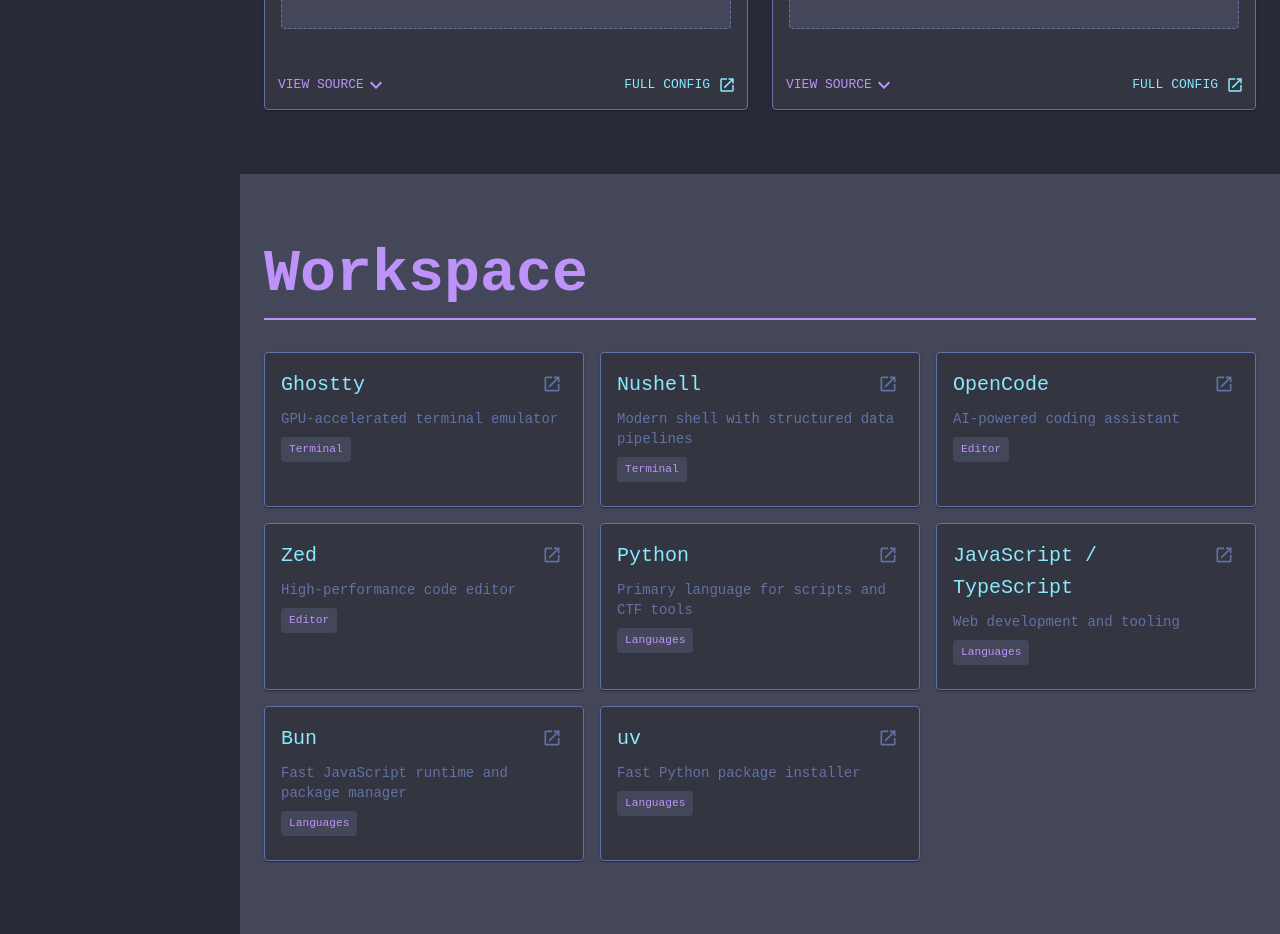
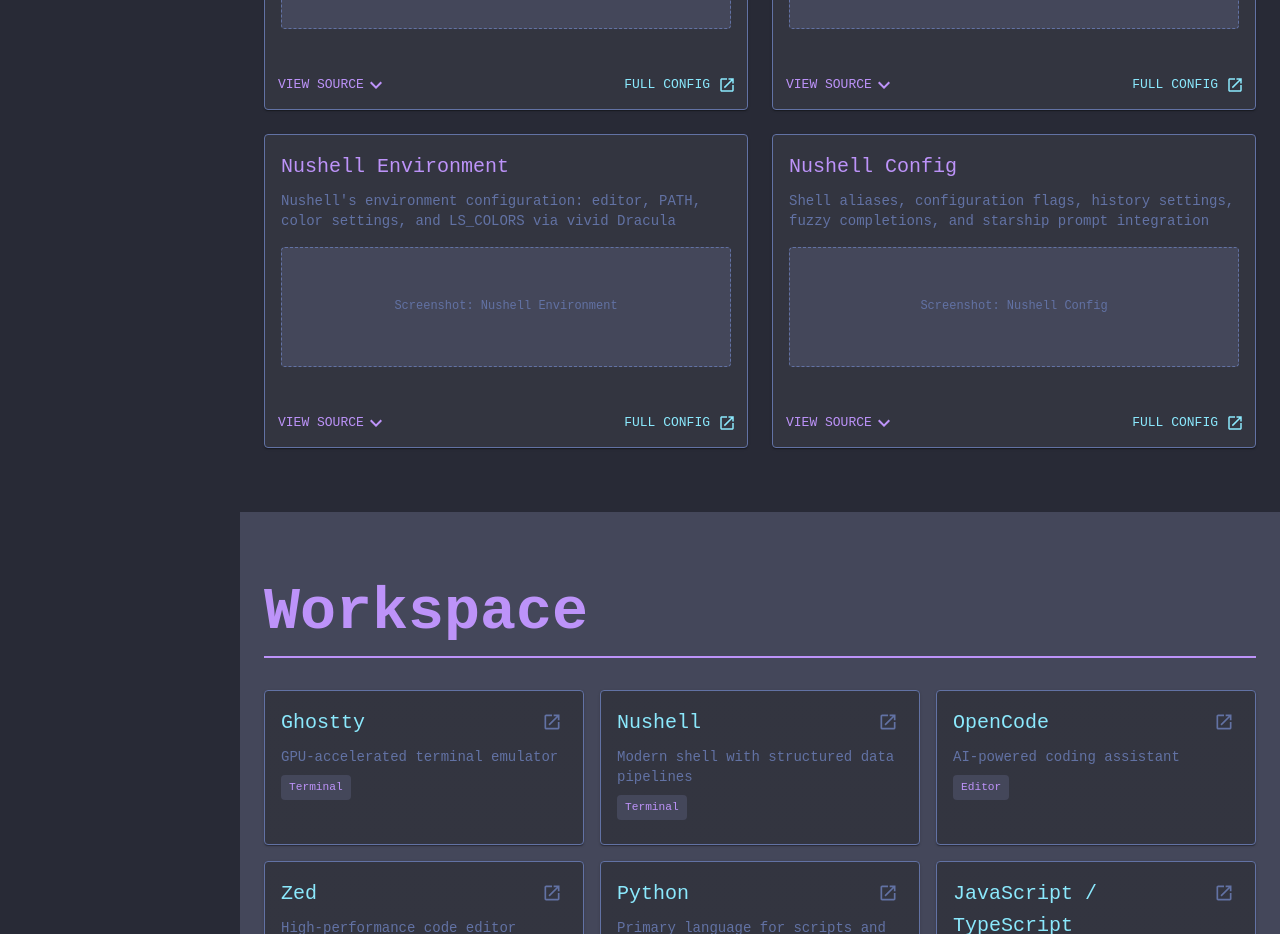
Before and after one commit to yuzu-octopus/yuzu-octopus.github.io, a React (Vite) app: page / in a window 1280 px wide. Shown: the part 2320-3254 px from the top of the page. Built offline with nearby package versions, Linux system fonts and the light colour scheme; a web font is replaced by a local one.

Commit message:
feat: add Nushell config cards (env.nu, config.nu) to portfolio

```diff
--- a/src/components/ConfigCard.tsx
+++ b/src/components/ConfigCard.tsx
@@ -26,6 +26,7 @@
   ini: 'ini',
   yaml: 'yaml',
   sh: 'bash',
+  nu: 'bash',
 };
 
 export function ConfigCard({ config }: ConfigCardProps) {
--- a/src/data/configs.ts
+++ b/src/data/configs.ts
@@ -642,4 +642,69 @@
   }
 }`,
   },
+  {
+    id: 'nushell-env',
+    name: 'Nushell Environment',
+    description: `Nushell's environment configuration: editor, PATH, color settings, and LS_COLORS via vivid Dracula`,
+    screenshot: '/screenshots/nushell-env.png',
+    sourceUrl: 'https://github.com/yuzu-octopus/.config/blob/main/nushell/env.nu',
+    language: 'nu',
+    code: `$env.EDITOR = "micro"
+$env.MICRO_TRUECOLOR = "1"
+$env.CLICOLOR = "1"
+$env.COLORTERM = "truecolor"
+$env.BUN_INSTALL = ($env.HOME | path join ".bun")
+$env.OPENCODE_ENABLE_EXA = "1"
+
+$env.PATH = ($env.PATH | split row (char esep) | prepend [
+    "/opt/homebrew/bin"
+    "/opt/homebrew/sbin"
+    ($env.HOME | path join ".bun" "bin")
+    ($env.HOME | path join ".lmstudio" "bin")
+    ($env.HOME | path join ".spicetify")
+    ($env.HOME | path join ".orbstack" "bin")
+    ($env.HOME | path join ".local" "bin")
+] | uniq | path expand)
+
+$env.LS_COLORS = (vivid generate dracula)`,
+  },
+  {
+    id: 'nushell-config',
+    name: 'Nushell Config',
+    description: 'Shell aliases, configuration flags, history settings, fuzzy completions, and starship prompt integration',
+    screenshot: '/screenshots/nushell-config.png',
+    sourceUrl: 'https://github.com/yuzu-octopus/.config/blob/main/nushell/config.nu',
+    language: 'nu',
+    code: `alias cls = clear
+alias edit = micro
+alias nano = micro
+alias py = python3
+alias quit = exit
+alias run = code_runner
+
+$env.config = ($env.config
+| upsert show_banner false
+| upsert edit_mode emacs
+| upsert buffer_editor "micro"
+| upsert rm { always_trash: true }
+| upsert history {
+    file_format: sqlite
+    max_size: 5_000_000
+    sync_on_enter: true
+    isolation: true
+}
+| upsert completions {
+    case_sensitive: false
+    algorithm: "fuzzy"
+    partial: true
+    quick: true
+})
+
+if ($env.TERM_PROGRAM != "zed") {
+    clear
+    ^fastfetch
+}
+
+starship init nu | save -f ($nu.data-dir | path join "vendor/autoload/starship.nu")`,
+  },
 ];
```
Also changed, not shown: 2 other files (tests, documents, lock files or other folders).
